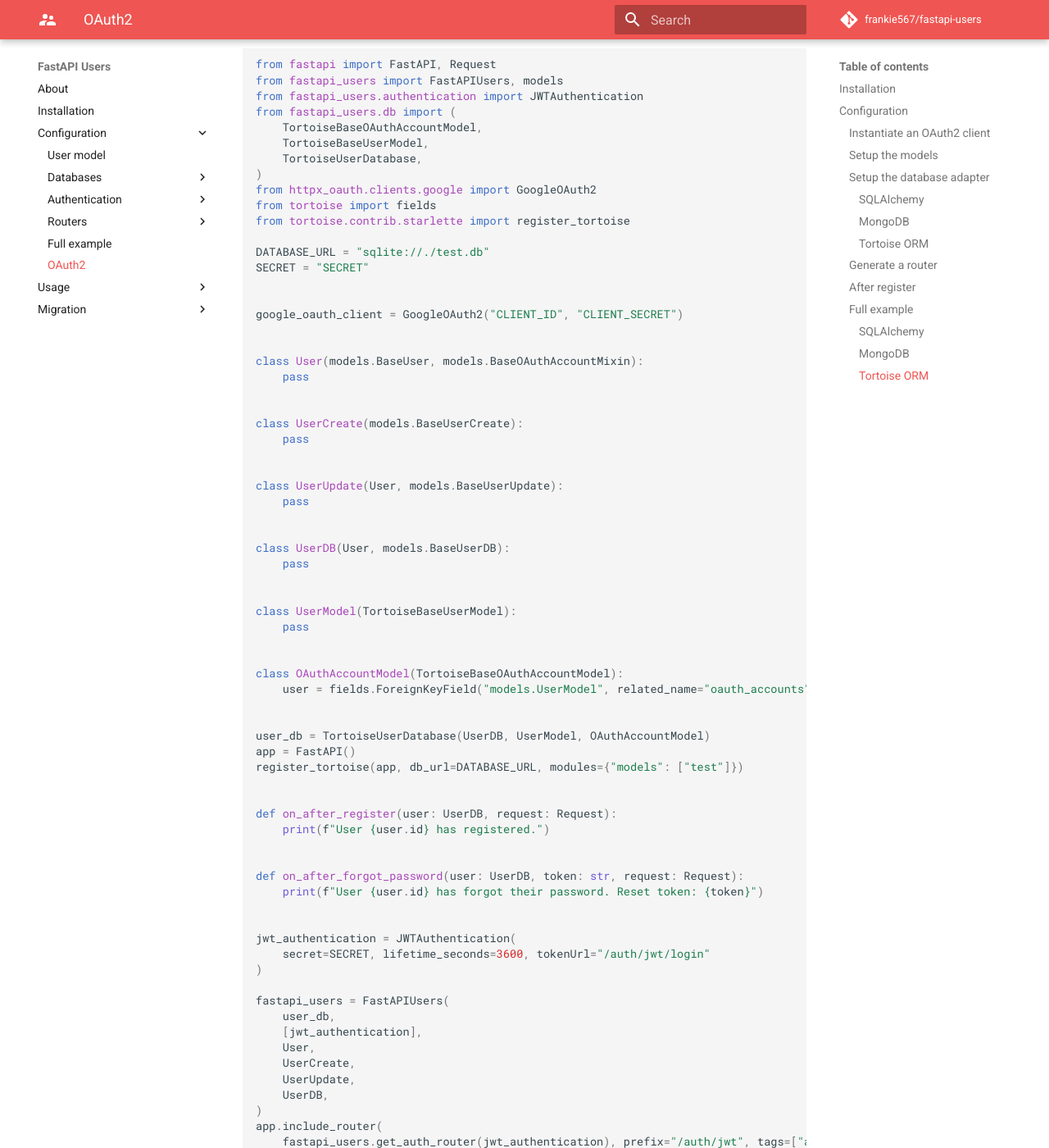
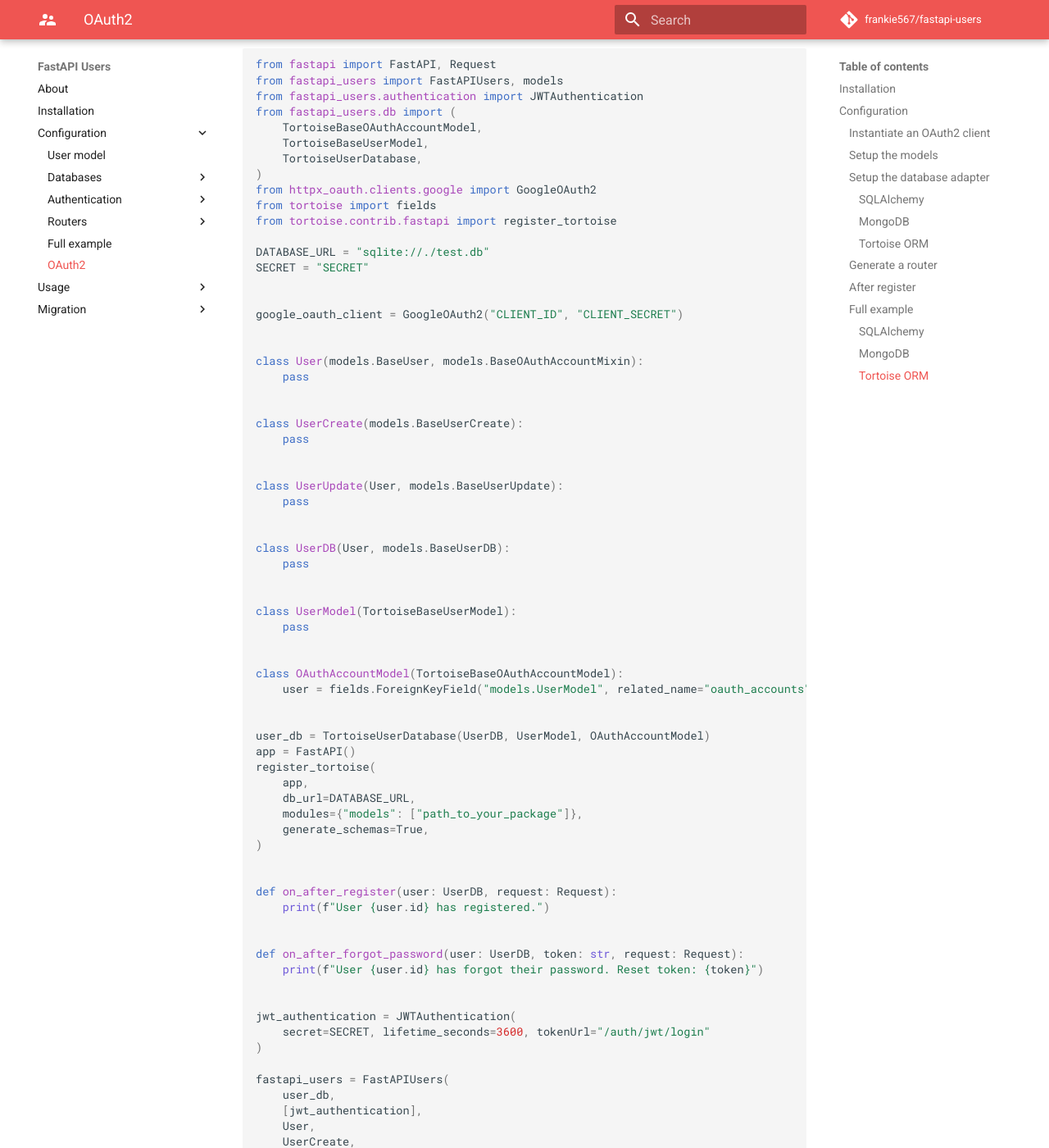
Before and after one commit to sztrakabalint/fastapi-users, an MkDocs documentation site: the page built from docs/configuration/oauth.md, in a window 1280 px wide and 1400 px high, scrolled down 7512 px. Shown: the whole window at 82% size. Built offline with MkDocs 1.6.1 and Material for MkDocs 9.7.7, drawn with Linux system fonts in a browser that asks for light colours; comment, search, counter and statistics services are not loaded.

Commit message:
Update Tortoise docs and examples

```diff
--- a/docs/src/full_tortoise.py
+++ b/docs/src/full_tortoise.py
@@ -2,7 +2,7 @@ from fastapi import FastAPI, Request
 from fastapi_users import FastAPIUsers, models
 from fastapi_users.authentication import JWTAuthentication
 from fastapi_users.db import TortoiseBaseUserModel, TortoiseUserDatabase
-from tortoise.contrib.starlette import register_tortoise
+from tortoise.contrib.fastapi import register_tortoise
 
 DATABASE_URL = "sqlite://./test.db"
 SECRET = "SECRET"
@@ -30,7 +30,12 @@ class UserModel(TortoiseBaseUserModel):
 
 user_db = TortoiseUserDatabase(UserDB, UserModel)
 app = FastAPI()
-register_tortoise(app, db_url=DATABASE_URL, modules={"models": ["test"]})
+register_tortoise(
+    app,
+    db_url=DATABASE_URL,
+    modules={"models": ["path_to_your_package"]},
+    generate_schemas=True,
+)
 
 
 def on_after_register(user: UserDB, request: Request):
--- a/docs/src/oauth_full_tortoise.py
+++ b/docs/src/oauth_full_tortoise.py
@@ -8,7 +8,7 @@ from fastapi_users.db import (
 )
 from httpx_oauth.clients.google import GoogleOAuth2
 from tortoise import fields
-from tortoise.contrib.starlette import register_tortoise
+from tortoise.contrib.fastapi import register_tortoise
 
 DATABASE_URL = "sqlite://./test.db"
 SECRET = "SECRET"
@@ -43,7 +43,12 @@ class OAuthAccountModel(TortoiseBaseOAuthAccountModel):
 
 user_db = TortoiseUserDatabase(UserDB, UserModel, OAuthAccountModel)
 app = FastAPI()
-register_tortoise(app, db_url=DATABASE_URL, modules={"models": ["test"]})
+register_tortoise(
+    app,
+    db_url=DATABASE_URL,
+    modules={"models": ["path_to_your_package"]},
+    generate_schemas=True,
+)
 
 
 def on_after_register(user: UserDB, request: Request):
```
Also changed, not shown: docs/configuration/databases/sqlalchemy.md (+3 -3 lines), docs/configuration/databases/tortoise.md (+5 -2 lines), docs/src/db_tortoise.py (+7 -2 lines).
